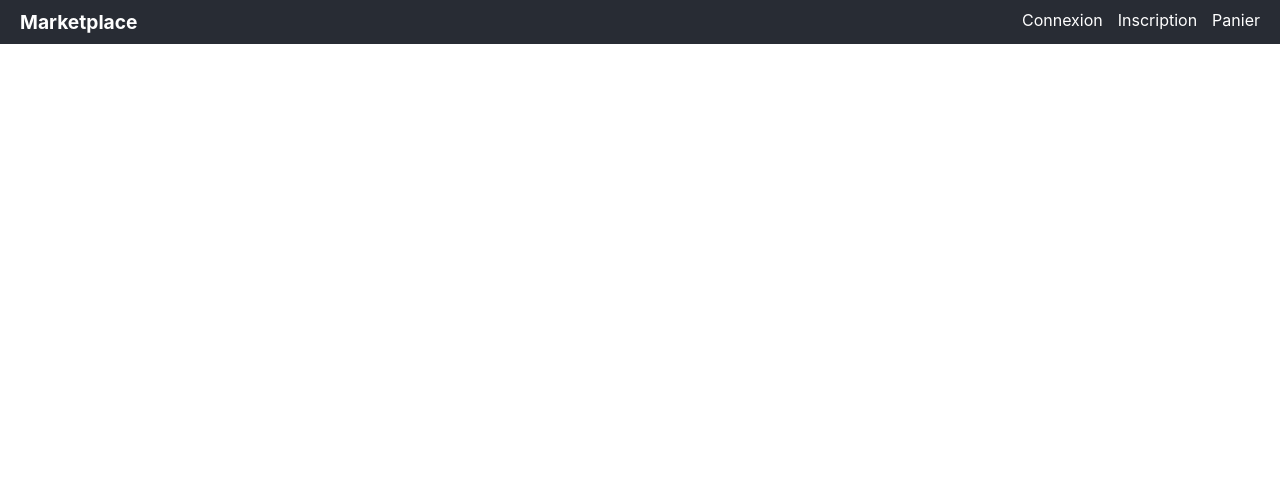
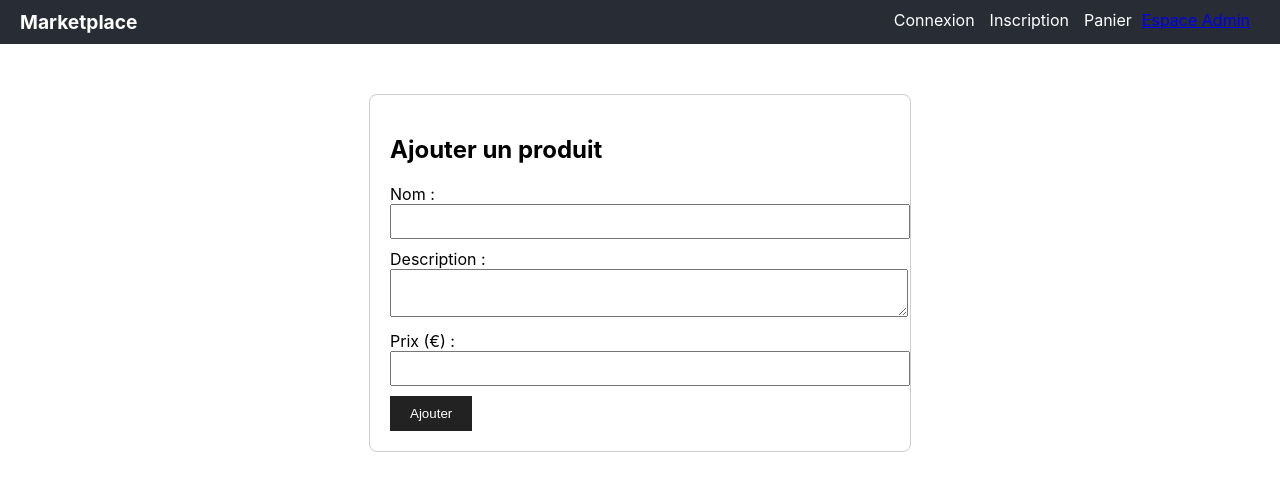
Before and after one commit to seddib03/marketplace-springboot-react, a React (Create React App) app in the folder frontend/: page /admin/add-product in a window 1280 px wide. Shown: the top 490 px of the page. Built offline with nearby package versions, Linux system fonts and the light colour scheme.

Commit message:
Product list et espace admin

```diff
--- a/frontend/src/App.js
+++ b/frontend/src/App.js
@@ -6,6 +6,10 @@ import Navbar from "./components/Navbar";
 
 import Home from "./pages/Home";
 import Login from "./pages/Login";
+import Cart from "./pages/Cart";
+import AdminDashboard from "./pages/AdminDashboard";
+import AddProduct from "./pages/AddProduct";
+import AdminLogin from "./pages/AdminLogin";
 
 
 function App() {
@@ -16,6 +20,10 @@ function App() {
         <Routes>
           <Route path="/" element={<Home />} />
           <Route path="/login" element={<Login />} />
+          <Route path="/cart" element={<Cart />} />
+          <Route path="/admin/login" element={<AdminLogin />} />
+          <Route path="/admin" element={<AdminDashboard />} />
+          <Route path="/admin/add-product" element={<AddProduct />} />
         </Routes>
       </div>
     </Router>
--- a/frontend/src/components/Navbar.jsx
+++ b/frontend/src/components/Navbar.jsx
@@ -1,6 +1,8 @@
 // src/components/Navbar.jsx
 import React from "react";
 import { Link } from "react-router-dom";
+
+
 
 const Navbar = () => {
   return (
@@ -20,6 +22,7 @@ const Navbar = () => {
         <Link to="/cart" style={{ color: "white", textDecoration: "none" }}>
           Panier
         </Link>
+        <Link to="/admin" style={{ margin: "0 10px" }}>Espace Admin</Link>
       </div>
     </nav>
   );
--- a/frontend/src/components/ProductCard.jsx
+++ b/frontend/src/components/ProductCard.jsx
@@ -2,13 +2,23 @@
 import React from "react";
 
 const ProductCard = ({ product }) => {
+  const handleAddToCart = () => {
+    const existingCart = JSON.parse(localStorage.getItem("cart")) || [];
+    existingCart.push(product);
+    localStorage.setItem("cart", JSON.stringify(existingCart));
+    alert("Produit ajouté au panier !");
+  };
+
   return (
     <div style={{ border: "1px solid #ddd", padding: "10px", margin: "10px", borderRadius: "5px" }}>
       <h3>{product.name}</h3>
       <p>{product.description}</p>
       <strong>{product.price} €</strong>
+      <br />
+      <button onClick={handleAddToCart}>Ajouter au panier</button>
     </div>
   );
 };
 
+
 export default ProductCard;
--- /dev/null
+++ b/frontend/src/pages/AddProduct.jsx
@@ -0,0 +1,71 @@
+import React, { useState } from "react";
+import { useNavigate } from "react-router-dom";
+import { addProduct } from "../services/api";
+
+const AddProduct = () => {
+  const navigate = useNavigate();
+  const [name, setName] = useState("");
+  const [description, setDescription] = useState("");
+  const [price, setPrice] = useState("");
+  const [message, setMessage] = useState("");
+
+  const handleSubmit = async (e) => {
+    e.preventDefault();
+
+    try {
+      const product = { name, description, price: parseFloat(price) };
+      await addProduct(product);
+      setMessage("Produit ajouté avec succès !");
+      setName("");
+      setDescription("");
+      setPrice("");
+      setTimeout(() => navigate("/"), 1500); // rediriger vers accueil
+    } catch (error) {
+      console.error("Erreur lors de l'ajout du produit :", error);
+      setMessage("Erreur lors de l'ajout.");
+    }
+  };
+
+  return (
+    <div style={{ maxWidth: "500px", margin: "50px auto", padding: "20px", border: "1px solid #ccc", borderRadius: "8px" }}>
+      <h2>Ajouter un produit</h2>
+      {message && <p>{message}</p>}
+      <form onSubmit={handleSubmit}>
+        <div style={{ marginBottom: "10px" }}>
+          <label>Nom :</label>
+          <input
+            type="text"
+            value={name}
+            required
+            onChange={(e) => setName(e.target.value)}
+            style={{ width: "100%", padding: "8px" }}
+          />
+        </div>
+        <div style={{ marginBottom: "10px" }}>
+          <label>Description :</label>
+          <textarea
+            value={description}
+            required
+            onChange={(e) => setDescription(e.target.value)}
+            style={{ width: "100%", padding: "8px" }}
+          />
+        </div>
+        <div style={{ marginBottom: "10px" }}>
+          <label>Prix (€) :</label>
+          <input
+            type="number"
+            value={price}
+            required
+            onChange={(e) => setPrice(e.target.value)}
+            style={{ width: "100%", padding: "8px" }}
+          />
+        </div>
+        <button type="submit" style={{ padding: "10px 20px", backgroundColor: "#222", color: "#fff", border: "none" }}>
+          Ajouter
+        </button>
+      </form>
+    </div>
+  );
+};
+
+export default AddProduct;
--- /dev/null
+++ b/frontend/src/pages/AdminDashboard.jsx
@@ -0,0 +1,67 @@
+// src/pages/AdminDashboard.jsx
+import React, { useEffect } from "react";
+import { useNavigate, Link } from "react-router-dom";
+
+const AdminDashboard = () => {
+  const navigate = useNavigate();
+
+  useEffect(() => {
+    const user = JSON.parse(localStorage.getItem("user"));
+    if (!user || user.role !== "admin") {
+      navigate("/admin/login");
+    }
+  }, [navigate]);
+
+  return (
+    <div style={{ padding: "20px" }}>
+      <h1>Bienvenue dans le panneau d'administration</h1>
+      <p>Choisissez une action :</p>
+
+      <ul style={{ listStyle: "none", padding: 0 }}>
+        <li style={{ marginBottom: "10px" }}>
+          <Link to="/admin/add-product" style={linkStyle}>
+            ➕ Ajouter un produit
+          </Link>
+        </li>
+        <li style={{ marginBottom: "10px" }}>
+          <Link to="/admin/orders" style={linkStyle}>
+            📦 Gérer les commandes (à venir)
+          </Link>
+        </li>
+        <li style={{ marginBottom: "10px" }}>
+          <Link to="/admin/users" style={linkStyle}>
+            👤 Gérer les utilisateurs (à venir)
+          </Link>
+        </li>
+        <li>
+          <button
+            onClick={() => {
+              localStorage.removeItem("user");
+              navigate("/admin/login");
+            }}
+            style={{
+              backgroundColor: "red",
+              color: "white",
+              border: "none",
+              padding: "10px",
+              cursor: "pointer",
+              borderRadius: "5px",
+              marginTop: "20px"
+            }}
+          >
+            🔓 Déconnexion
+          </button>
+        </li>
+      </ul>
+    </div>
+  );
+};
+
+const linkStyle = {
+  textDecoration: "none",
+  color: "blue",
+  fontSize: "16px",
+  fontWeight: "bold"
+};
+
+export default AdminDashboard;
--- /dev/null
+++ b/frontend/src/pages/AdminLogin.jsx
@@ -0,0 +1,65 @@
+// src/pages/AdminLogin.jsx
+import React, { useState } from "react";
+import { useNavigate } from "react-router-dom";
+import { login } from "../services/api"; // même fonction que pour user
+
+const AdminLogin = () => {
+  const [email, setEmail] = useState("");
+  const [password, setPassword] = useState("");
+  const [error, setError] = useState("");
+  const navigate = useNavigate();
+
+  const handleSubmit = async (e) => {
+    e.preventDefault();
+    setError("");
+
+    try {
+      const data = await login(email, password);
+
+      // Vérifie si c'est un admin
+      if (data.role === "admin") {
+        localStorage.setItem("user", JSON.stringify(data));
+        navigate("/admin"); // redirige vers le dashboard
+      } else {
+        setError("Accès réservé aux administrateurs.");
+      }
+    } catch (err) {
+      setError("Identifiants incorrects.");
+      console.error(err);
+    }
+  };
+
+  return (
+    <div style={{ maxWidth: "400px", margin: "50px auto", padding: "20px", border: "1px solid #ccc", borderRadius: "8px" }}>
+      <h2 style={{ textAlign: "center" }}>Connexion Admin</h2>
+      {error && <p style={{ color: "red" }}>{error}</p>}
+      <form onSubmit={handleSubmit}>
+        <div style={{ marginBottom: "15px" }}>
+          <label>Email :</label>
+          <input
+            type="email"
+            value={email}
+            onChange={(e) => setEmail(e.target.value)}
+            required
+            style={{ width: "100%", padding: "8px" }}
+          />
+        </div>
+        <div style={{ marginBottom: "15px" }}>
+          <label>Mot de passe :</label>
+          <input
+            type="password"
+            value={password}
+            onChange={(e) => setPassword(e.target.value)}
+            required
+            style={{ width: "100%", padding: "8px" }}
+          />
+        </div>
+        <button type="submit" style={{ width: "100%", padding: "10px", backgroundColor: "#222", color: "#fff" }}>
+          Se connecter
+        </button>
+      </form>
+    </div>
+  );
+};
+
+export default AdminLogin;
--- /dev/null
+++ b/frontend/src/pages/Cart.jsx
@@ -0,0 +1,29 @@
+import React from "react";
+
+const Cart = () => {
+  const cartItems = JSON.parse(localStorage.getItem("cart")) || [];
+
+  const total = cartItems.reduce((sum, item) => sum + item.price, 0);
+
+  return (
+    <div style={{ padding: 20 }}>
+      <h2>Votre panier</h2>
+      {cartItems.length === 0 ? (
+        <p>Votre panier est vide.</p>
+      ) : (
+        <div>
+          {cartItems.map((item, index) => (
+            <div key={index} style={{ marginBottom: "10px", borderBottom: "1px solid #ddd" }}>
+              <h4>{item.name}</h4>
+              <p>{item.price} €</p>
+            </div>
+          ))}
+          <h3>Total : {total} €</h3>
+          <button>Passer commande</button>
+        </div>
+      )}
+    </div>
+  );
+};
+
+export default Cart;
--- a/frontend/src/services/api.js
+++ b/frontend/src/services/api.js
@@ -16,6 +16,11 @@ export const getProducts = async () => {
   const response = await API.get("/products");
   return response.data;
 };
+export const addProduct = async (product) => {
+  const response = await API.post("/products", product);
+  return response.data;
+};
+
 
 
 export default API;
```
